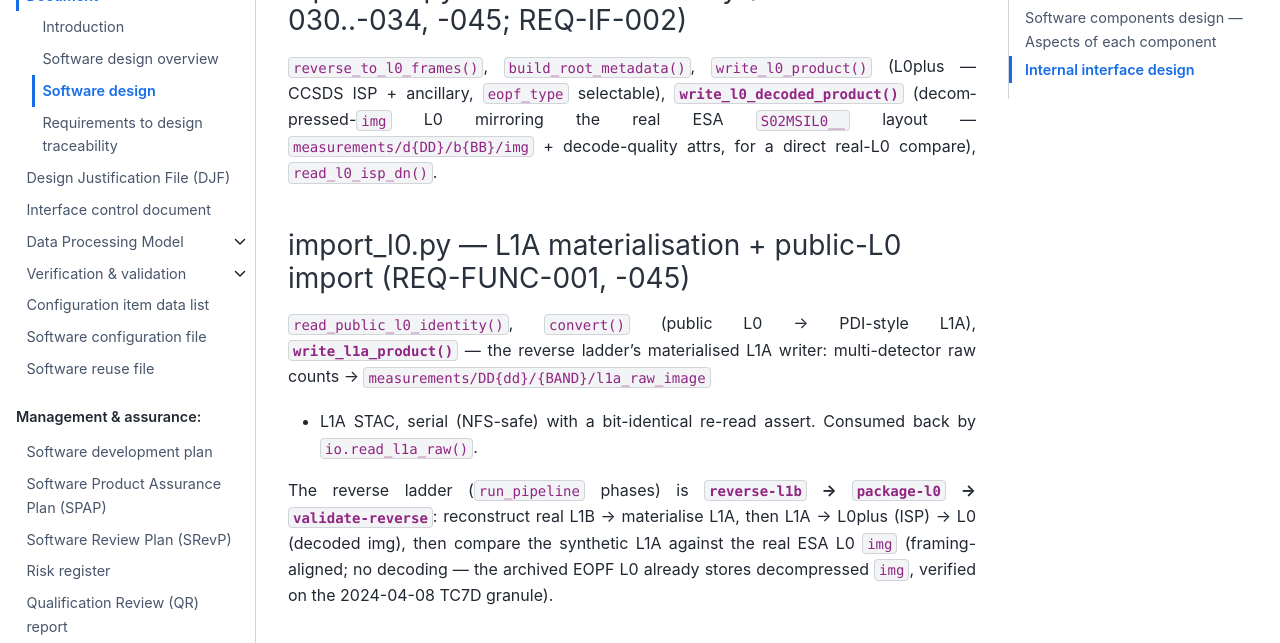
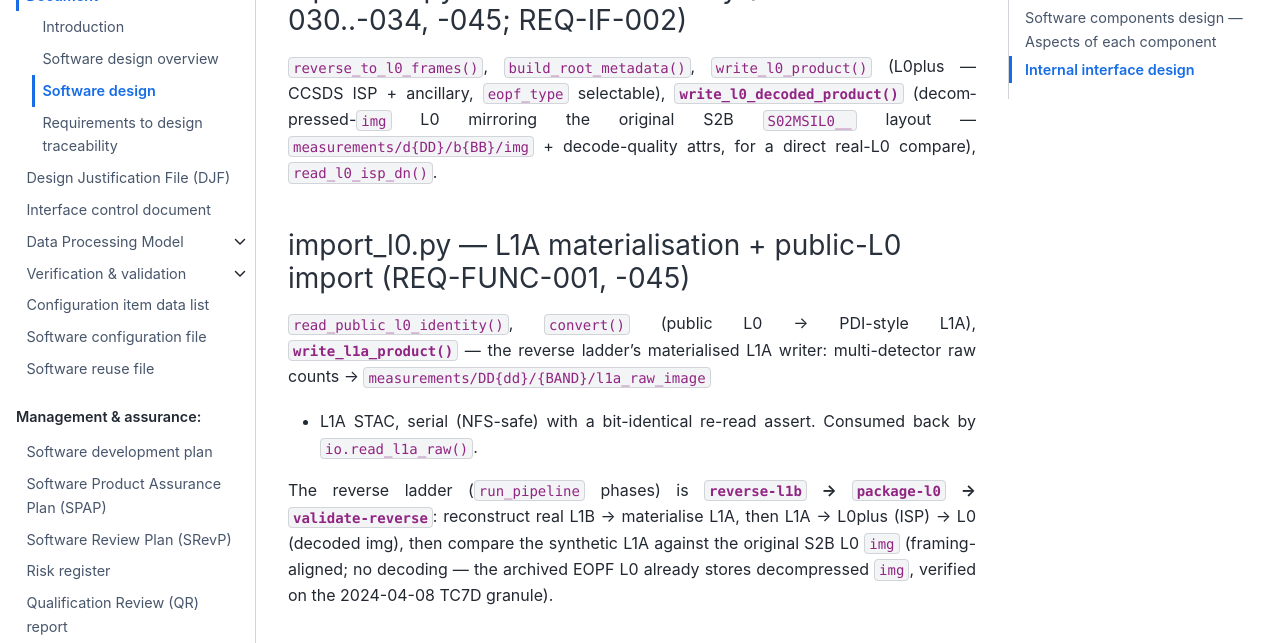
Before and after one commit to AstroCan17/s2-msi-raw-generator, a Sphinx documentation site: the page built from docs/sdd/design.md, in a window 1280 px wide and 900 px high, scrolled down 3549 px. Shown: the part 151-794 px from the top of the window. Built offline with Sphinx 7.4.7 and the Sphinx Book theme 1.1.4, drawn with Linux system fonts in a browser that asks for light colours; pages that are not in the unit, such as notebooks, are missing from menus.

Commit message:
Update documentation to clarify references to original S2B L0 data
- Revised README, design documents, and validation reports to consistently refer to "original S2B L0" instead of "real ESA L0" for clarity.
- Adjusted notebook comments and script titles to reflect the change in terminology.
- Ensured that all references align with the updated naming conventions for improved accuracy in documentation.

```diff
--- a/docs/sdd/design.md
+++ b/docs/sdd/design.md
@@ -104,7 +104,7 @@ SEQ_FIRST/CONT/LAST grammar), `build_sad_packets()`; `frame_isp_headers()` is le
 
 ### l0product.py — L0 RAW assembly (REQ-FUNC-030..-034, -045; REQ-IF-002)
 `reverse_to_l0_frames()`, `build_root_metadata()`, `write_l0_product()` (L0plus — CCSDS ISP + ancillary,
-`eopf_type` selectable), **`write_l0_decoded_product()`** (decompressed-`img` L0 mirroring the real ESA
+`eopf_type` selectable), **`write_l0_decoded_product()`** (decompressed-`img` L0 mirroring the original S2B
 `S02MSIL0__` layout — `measurements/d{DD}/b{BB}/img` + decode-quality attrs, for a direct real-L0 compare),
 `read_l0_isp_dn()`.
 
@@ -115,7 +115,7 @@ reverse ladder's materialised L1A writer: multi-detector raw counts → `measure
 
 The reverse ladder (`run_pipeline` phases) is **`reverse-l1b` → `package-l0` → `validate-reverse`**:
 reconstruct real L1B → materialise L1A, then L1A → L0plus (ISP) → L0 (decoded img), then compare the
-synthetic L1A against the real ESA L0 `img` (framing-aligned; no decoding — the archived EOPF L0 already
+synthetic L1A against the original S2B L0 `img` (framing-aligned; no decoding — the archived EOPF L0 already
 stores decompressed `img`, verified on the 2024-04-08 TC7D granule).
 
 ## Software components design — Aspects of each component
```
Also changed, not shown: README.md (+4 -4 lines), docs/vv/real_e2e_run_report.md (+2 -2 lines), 4 other files.
